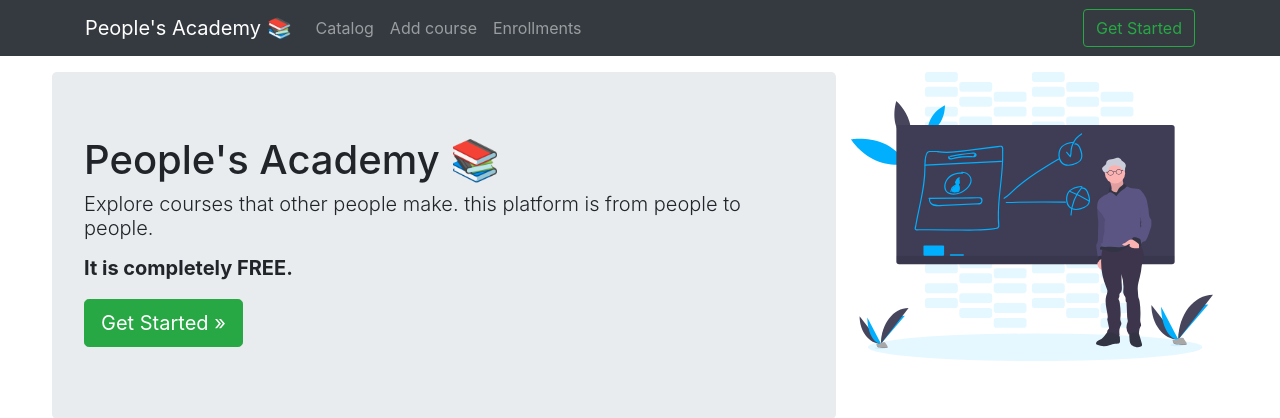
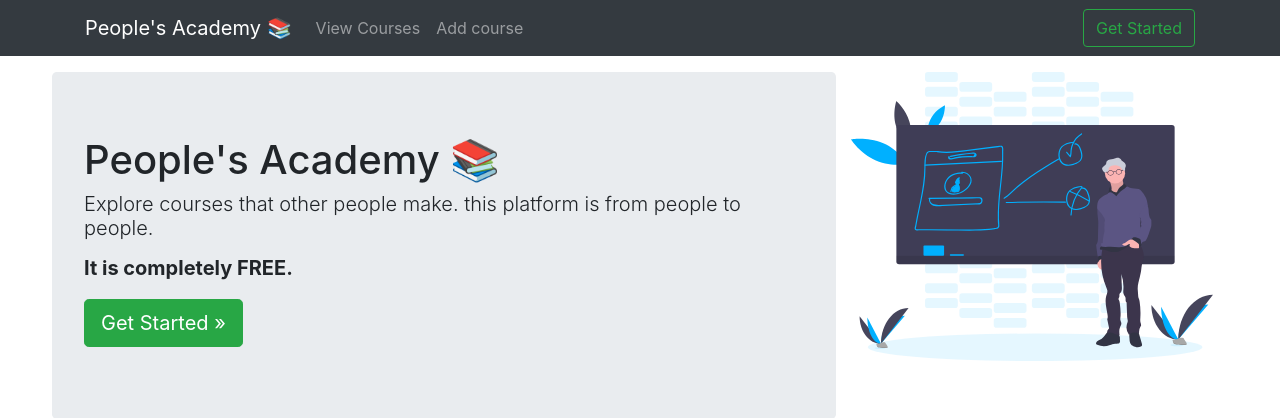
Before and after one commit to mdqara/FSND-Capstone, a Flask app: page / in a window 1280 px wide. Shown: the top 418 px of the page. Run offline with Flask 2, Linux system fonts and the light colour scheme; some libraries are stand-ins or nearby versions.

Commit message:
fix navbar

```diff
--- a/application/routes.py
+++ b/application/routes.py
@@ -64,6 +64,7 @@ def login():
 
 
 @app.route("/add-course")
+@requires_auth('post:course')
 def add_course():
     return render_template('add-course.html')
 
--- a/application/templates/includes/nav.html
+++ b/application/templates/includes/nav.html
@@ -8,13 +8,10 @@
                 <div class="collapse navbar-collapse" id="navbarCollapse">
                         <ul class="navbar-nav mr-auto">
                                 <li class="nav-item">
-                                        <a class="nav-link" href="{{url_for('view_catalog')}}">Catalog</a>
+                                        <a class="nav-link" href="{{url_for('view_catalog')}}">View Courses</a>
                                 </li>
                                 <li class="nav-item">
                                         <a class="nav-link" href="{{url_for('add_course')}}">Add course</a>
-                                </li>
-                                <li class="nav-item">
-                                        <a class="nav-link" href="{{url_for('enrollment')}}">Enrollments</a>
                                 </li>
                         </ul>
                         <ul class=" nav navbar-nav navbar-right">
```
